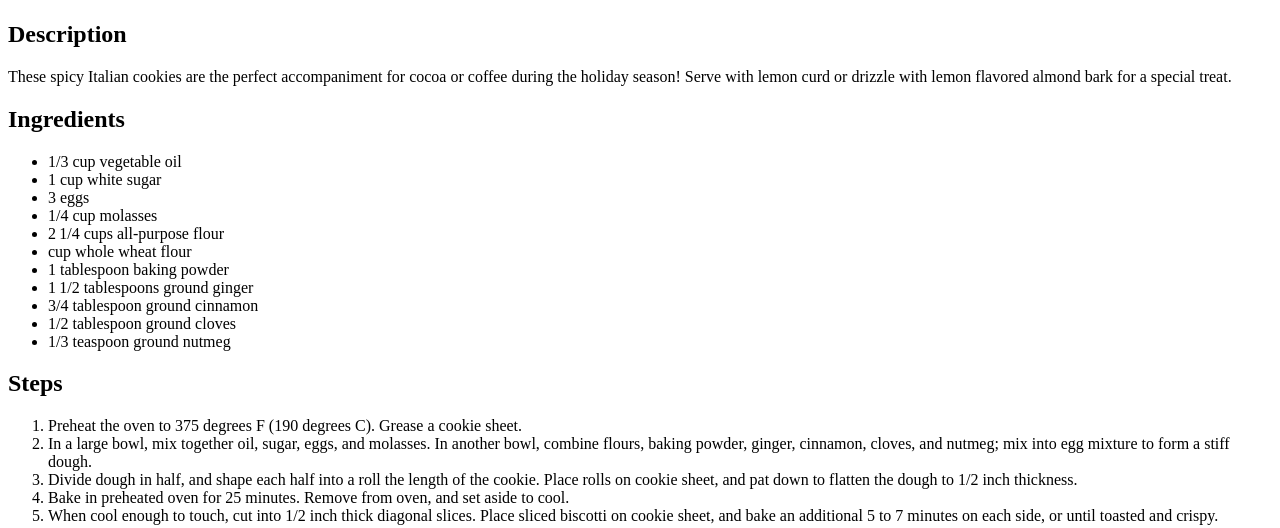
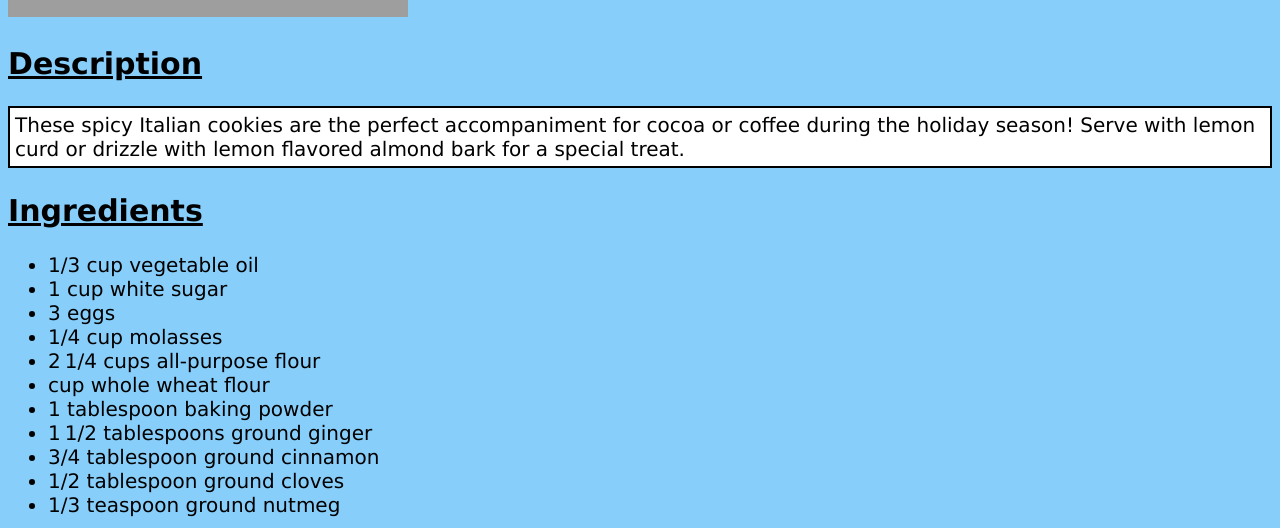
Before and after one commit to Lavarinth/odin-recipes, a plain HTML site: page recipes/gingerbread.html in a window 1280 px wide. Shown: the part 383-911 px from the top of the page. Drawn offline with Linux system fonts and the light colour scheme; grey boxes are pictures that could not be loaded.

Commit message:
Styled pages.

```diff
--- a/recipes/gingerbread.html
+++ b/recipes/gingerbread.html
@@ -5,6 +5,7 @@
     <meta http-equiv="X-UA-Compatible" content="IE=edge">
     <meta name="viewport" content="width=<device-width>, initial-scale=1.0">
     <title>Document</title>
+    <link href="../style.css" rel="stylesheet" />
 </head>
 <body>
     <h1>Gingerbread Biscotti</h1>
--- /dev/null
+++ b/style.css
@@ -0,0 +1,18 @@
+body {
+    font-family: Verdana, Geneva, Tahoma, sans-serif;
+    background-color: lightskyblue;
+    font-size: 20px;
+}
+
+a {
+    font-weight: bold;
+}
+
+p {
+    background-color: white;
+    border: 2px solid black;
+    padding: 5px;
+}
+h2 {
+    text-decoration: underline;
+}
```
Also changed, not shown: index.html (+1 -0 lines), recipes/oatmeal.html (+1 -0 lines), recipes/sugarcookie.html (+1 -0 lines).
